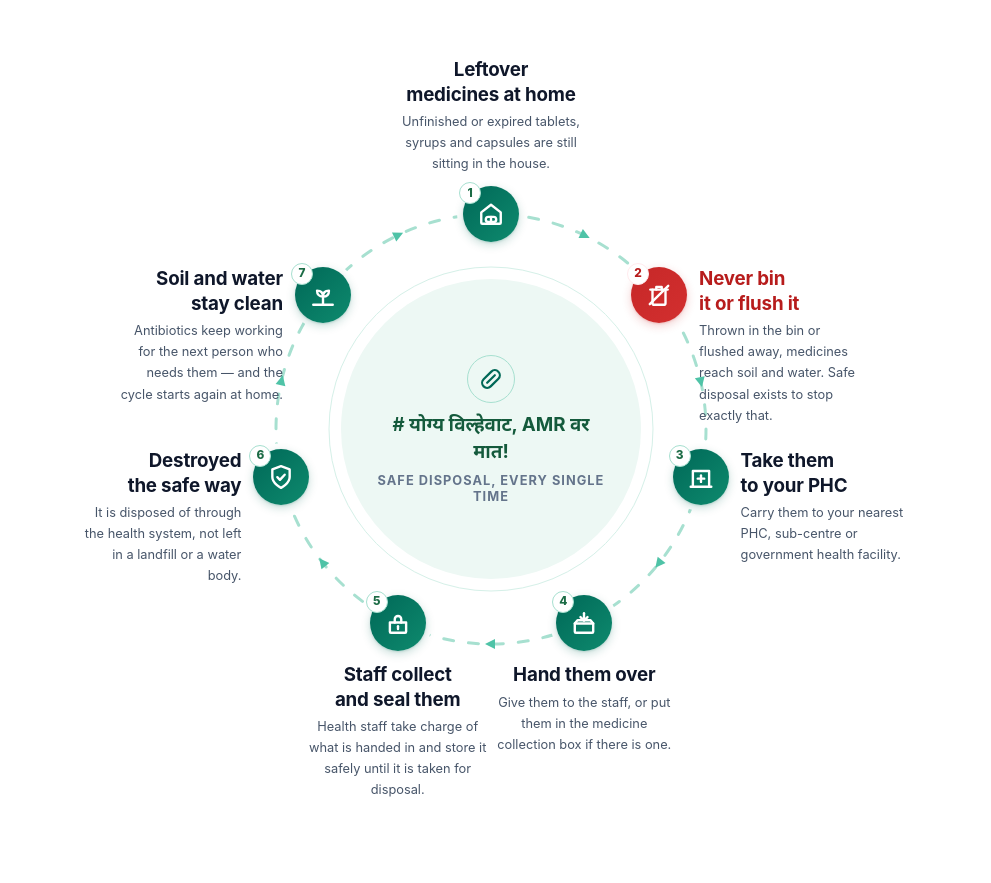
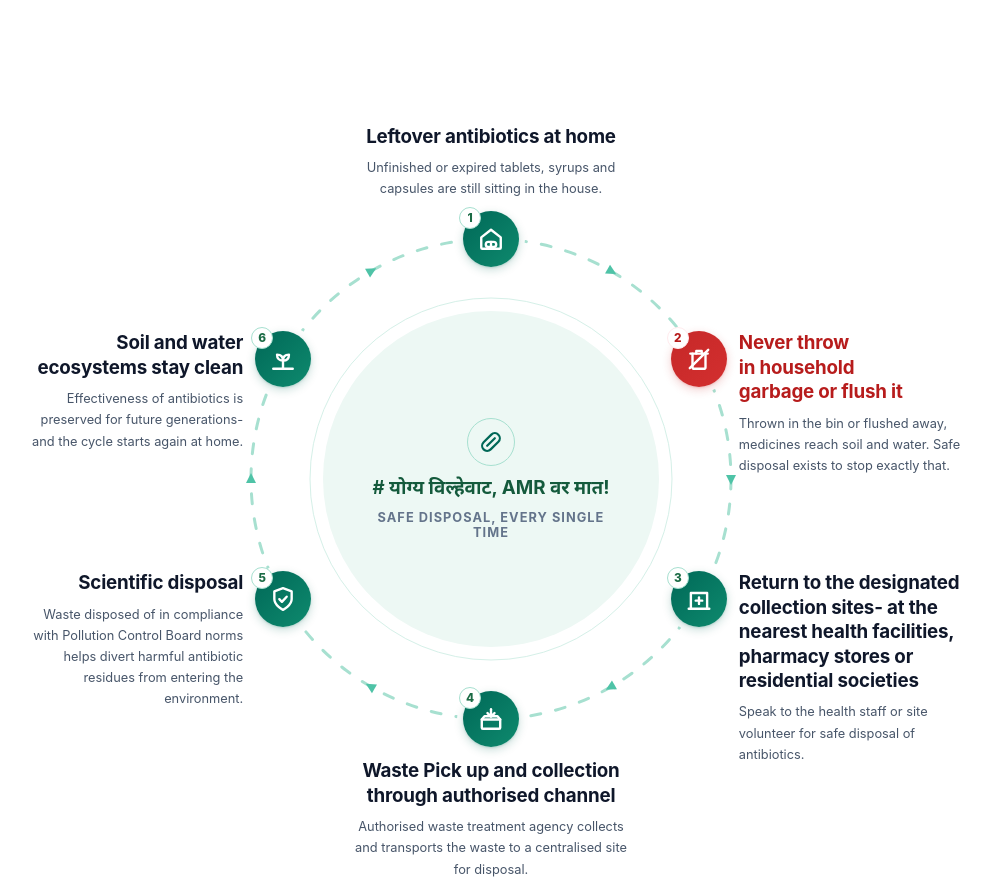
Before and after one commit to Atharva8559/AMR-Pledge-Portal, a plain HTML site: page index.html in a window 1280 px wide. Shown: the part 2700-3583 px from the top of the page, without its empty margins (149-1140 px from the left). Drawn offline with Linux system fonts and the light colour scheme.

Commit message:
Rebuild the Disposal Journey circle for six steps
The copy was rewritten from seven steps to six, and three things broke that the
rendering made obvious.

GEOMETRY WAS STALE. The positions were still seven-node angles, 360/7 apart, so
six nodes left an empty wedge in the upper left and the seven arrows pointed at
gaps. Recomputed for six: angle = -90 + (n-1)*60 from twelve o'clock,
x = 480 + 240*cos, y = 480 + 240*sin, with six arrows at the midpoints. Verified
by rendering — all six disc centres land on their computed points to the pixel,
and the set is symmetric about x = 480 (n2 mirrors n6, n3 mirrors n5).

THE BOX WAS TOO SMALL FOR THE NEW COPY. The old labels were three-word phrases;
one of the new ones runs 117 characters. At 232px wide it wrapped across the
orbit and into its neighbours. The diagram is now 960x960 with 290px blocks, and
the circular form starts at 1100px rather than 1025px so it always has room.
Measured: zero overlaps, zero blocks escaping the box, at 360 and 1400.

THE MARATHI HAD SILENTLY GONE WRONG. Translations are stored per key, so the
rewritten English kept the old Marathi: step 4 read "Waste Pick up and collection
through authorised channel" in English and "hand it over to the staff" in
Marathi. All twelve journey strings retranslated against the new copy — the two
languages were saying different things, on disposal instructions.

Also: the i18n keys ran 1,2,3,4,6,7 while data-step ran 1-6, because the deleted
step left a hole. Renumbered so data-step N maps to journey.stepN.

Two typos in the new copy corrected: "preserved for for future generations" and
two stray spaces before full stops.

Co-Authored-By: Claude Opus 5 <noreply@anthropic.com>

```diff
--- a/index.html
+++ b/index.html
@@ -277,18 +277,17 @@
       <div class="journey-diagram">
 
         <!-- Graphic layer: decoration only. No text, no discs, no interaction. -->
-        <svg class="journey-orbit reveal" viewBox="0 0 860 860" aria-hidden="true" focusable="false">
-          <circle class="journey-orbit-disc" cx="430" cy="430" r="150" />
-          <circle class="journey-orbit-disc-ring" cx="430" cy="430" r="162" />
-          <circle class="journey-orbit-ring" cx="430" cy="430" r="215" />
+        <svg class="journey-orbit reveal" viewBox="0 0 960 960" aria-hidden="true" focusable="false">
+          <circle class="journey-orbit-disc" cx="480" cy="480" r="168" />
+          <circle class="journey-orbit-disc-ring" cx="480" cy="480" r="181" />
+          <circle class="journey-orbit-ring" cx="480" cy="480" r="240" />
           <g class="journey-orbit-arrows">
-            <path d="M-4 -5 L6 0 L-4 5 Z" transform="translate(523.285 236.292) rotate(25.7143)" />
-            <path d="M-4 -5 L6 0 L-4 5 Z" transform="translate(639.610 382.158) rotate(77.1429)" />
-            <path d="M-4 -5 L6 0 L-4 5 Z" transform="translate(598.094 564.050) rotate(128.5714)" />
-            <path d="M-4 -5 L6 0 L-4 5 Z" transform="translate(430.000 645.000) rotate(180.0000)" />
-            <path d="M-4 -5 L6 0 L-4 5 Z" transform="translate(261.906 564.050) rotate(231.4286)" />
-            <path d="M-4 -5 L6 0 L-4 5 Z" transform="translate(220.390 382.158) rotate(282.8571)" />
-            <path d="M-4 -5 L6 0 L-4 5 Z" transform="translate(336.715 236.292) rotate(334.2857)" />
+            <path d="M-4 -5 L6 0 L-4 5 Z" transform="translate(600.000 272.154) rotate(30)" />
+            <path d="M-4 -5 L6 0 L-4 5 Z" transform="translate(720.000 480.000) rotate(90)" />
+            <path d="M-4 -5 L6 0 L-4 5 Z" transform="translate(600.000 687.846) rotate(150)" />
+            <path d="M-4 -5 L6 0 L-4 5 Z" transform="translate(360.000 687.846) rotate(210)" />
+            <path d="M-4 -5 L6 0 L-4 5 Z" transform="translate(240.000 480.000) rotate(270)" />
+            <path d="M-4 -5 L6 0 L-4 5 Z" transform="translate(360.000 272.154) rotate(330)" />
           </g>
         </svg>
 
@@ -321,7 +320,7 @@
               <span class="journey-node-num">1</span>
             </span>
             <div class="journey-step-text">
-              <h3 class="journey-step-label" data-i18n="journey.step1.label">Leftover medicines at home</h3>
+              <h3 class="journey-step-label" data-i18n="journey.step1.label">Leftover antibiotics at home</h3>
               <p class="journey-step-detail" data-i18n="journey.step1.detail">Unfinished or expired tablets, syrups and
                 capsules are still sitting in the house.</p>
             </div>
@@ -339,7 +338,7 @@
               <span class="journey-node-num">2</span>
             </span>
             <div class="journey-step-text">
-              <h3 class="journey-step-label" data-i18n="journey.step2.label">Never bin it or flush it</h3>
+              <h3 class="journey-step-label" data-i18n="journey.step2.label">Never throw in household garbage or flush it</h3>
               <p class="journey-step-detail" data-i18n="journey.step2.detail">Thrown in the bin or flushed away,
                 medicines reach soil and water. Safe disposal exists to stop exactly that.</p>
             </div>
@@ -357,9 +356,8 @@
               <span class="journey-node-num">3</span>
             </span>
             <div class="journey-step-text">
-              <h3 class="journey-step-label" data-i18n="journey.step3.label">Take them to your PHC</h3>
-              <p class="journey-step-detail" data-i18n="journey.step3.detail">Carry them to your nearest PHC,
-                sub-centre or government health facility.</p>
+              <h3 class="journey-step-label" data-i18n="journey.step3.label">Return to the designated collection sites- at the nearest health facilities, pharmacy stores or residential societies</h3>
+              <p class="journey-step-detail" data-i18n="journey.step3.detail">Speak to the health staff or site volunteer for safe disposal of antibiotics.</p>
             </div>
           </li>
 
@@ -375,46 +373,27 @@
               <span class="journey-node-num">4</span>
             </span>
             <div class="journey-step-text">
-              <h3 class="journey-step-label" data-i18n="journey.step4.label">Hand them over</h3>
-              <p class="journey-step-detail" data-i18n="journey.step4.detail">Give them to the staff, or put them in the
-                medicine collection box if there is one.</p>
+              <h3 class="journey-step-label" data-i18n="journey.step4.label">Waste Pick up and collection through authorised channel</h3>
+              <p class="journey-step-detail" data-i18n="journey.step4.detail">Authorised waste treatment agency collects and transports the waste to a centralised site for disposal.</p>
             </div>
           </li>
 
-          <li class="journey-step journey-step--bottom reveal" data-step="5">
-            <span class="journey-node" aria-hidden="true">
-              <svg width="26" height="26" viewBox="0 0 24 24" fill="none" stroke="currentColor" stroke-width="2.2"
-                stroke-linecap="round" stroke-linejoin="round">
-                <path d="M4.5 11.5h15V20a1 1 0 0 1-1 1h-13a1 1 0 0 1-1-1z" />
-                <path d="M9 11.5V8.5a3 3 0 0 1 6 0v3" />
-                <path d="M12 15v2.5" />
-              </svg>
-              <span class="journey-node-num">5</span>
-            </span>
-            <div class="journey-step-text">
-              <h3 class="journey-step-label" data-i18n="journey.step5.label">Staff collect and seal them</h3>
-              <p class="journey-step-detail" data-i18n="journey.step5.detail">Health staff take charge of what is handed
-                in and store it safely until it is taken for disposal.</p>
-            </div>
-          </li>
-
-          <li class="journey-step journey-step--left reveal" data-step="6">
+          <li class="journey-step journey-step--left reveal" data-step="5">
             <span class="journey-node" aria-hidden="true">
               <svg width="26" height="26" viewBox="0 0 24 24" fill="none" stroke="currentColor" stroke-width="2.2"
                 stroke-linecap="round" stroke-linejoin="round">
                 <path d="M12 22s8-4 8-10V5l-8-3-8 3v7c0 6 8 10 8 10z" />
                 <path d="M8.6 12.2l2.4 2.4 4.4-4.7" />
               </svg>
-              <span class="journey-node-num">6</span>
+              <span class="journey-node-num">5</span>
             </span>
             <div class="journey-step-text">
-              <h3 class="journey-step-label" data-i18n="journey.step6.label">Destroyed the safe way</h3>
-              <p class="journey-step-detail" data-i18n="journey.step6.detail">It is disposed of through the health
-                system, not left in a landfill or a water body.</p>
+              <h3 class="journey-step-label" data-i18n="journey.step5.label">Scientific disposal</h3>
+              <p class="journey-step-detail" data-i18n="journey.step5.detail">Waste disposed of in compliance with Pollution Control Board norms helps divert harmful antibiotic residues from entering the environment.</p>
             </div>
           </li>
 
-          <li class="journey-step journey-step--left reveal" data-step="7">
+          <li class="journey-step journey-step--left reveal" data-step="6">
             <span class="journey-node" aria-hidden="true">
               <svg width="26" height="26" viewBox="0 0 24 24" fill="none" stroke="currentColor" stroke-width="2.2"
                 stroke-linecap="round" stroke-linejoin="round">
@@ -423,12 +402,11 @@
                 <path d="M12 13.5c-3.6 0-5.5-2.2-5.5-5.5 3.6 0 5.5 2.2 5.5 5.5z" />
                 <path d="M12 13.5c3.6 0 5.5-2.2 5.5-5.5-3.6 0-5.5 2.2-5.5 5.5z" />
               </svg>
-              <span class="journey-node-num">7</span>
+              <span class="journey-node-num">6</span>
             </span>
             <div class="journey-step-text">
-              <h3 class="journey-step-label" data-i18n="journey.step7.label">Soil and water stay clean</h3>
-              <p class="journey-step-detail" data-i18n="journey.step7.detail">Antibiotics keep working for the next
-                person who needs them — and the cycle starts again at home.</p>
+              <h3 class="journey-step-label" data-i18n="journey.step6.label">Soil and water ecosystems stay clean</h3>
+              <p class="journey-step-detail" data-i18n="journey.step6.detail">Effectiveness of antibiotics is preserved for future generations- and the cycle starts again at home.</p>
             </div>
           </li>
 
--- a/style.css
+++ b/style.css
@@ -3027,11 +3027,30 @@ footer::after {
 
    Again: NO `transform` anywhere below. .reveal owns it.
    ─────────────────────────────────────────────── */
-@media (min-width: 1025px) {
+/* ───────────────────────────────────────────────
+   THE DISPOSAL JOURNEY — CIRCULAR FORM
+
+   Six nodes. Recomputed from scratch when the copy changed from seven steps to
+   six: the old positions were seven-node angles, which left an empty wedge in
+   the upper left and pointed the arrows at nothing.
+
+   The box is 960 x 960 CSS px against a 0 0 960 960 viewBox, so one viewBox
+   unit is one CSS pixel and the SVG and CSS share the same numbers. It is
+   bigger than the seven-node version was because the labels are now full
+   sentences rather than three-word phrases, and they need the room.
+
+   Node points: angle = -90 + (n-1)*60, clockwise from twelve o'clock,
+   x = 480 + 240*cos(angle), y = 480 + 240*sin(angle). Each block is offset by
+   half a disc (28px) so the disc centre lands exactly on its node point.
+   Symmetric about x = 480: n2 mirrors n6, n3 mirrors n5.
+
+   Still no `transform` anywhere below — .reveal owns it.
+   ─────────────────────────────────────────────── */
+@media (min-width: 1100px) {
 
   .journey-diagram {
-    width: 860px;
-    height: 860px;
+    width: 960px;
+    height: 960px;
     max-width: none;
   }
 
@@ -3054,16 +3073,14 @@ footer::after {
     stroke-width: 1;
   }
 
-  /* 10 + 15.0164 = 25.01639, which repeats exactly 54 times around the
-     1350.885 circumference, so the dash pattern closes with no stub at the
-     seam. The ring is never animated — see the note in the reduced-motion
-     block about why a moving dash pattern was rejected. */
+  /* 10 + 15.13274 = 25.13274, which repeats exactly 60 times around the
+     1507.9645 circumference, so the dash pattern closes with no stub. */
   .journey-orbit-ring {
     fill: none;
     stroke: var(--green-200);
     stroke-width: 3;
     stroke-linecap: round;
-    stroke-dasharray: 10 15.0164;
+    stroke-dasharray: 10 15.13274;
   }
 
   .journey-orbit-arrows {
@@ -3071,8 +3088,8 @@ footer::after {
     stroke: none;
   }
 
-  /* Centred by a full-size flex overlay rather than a translate, because this
-     element carries .reveal and a positioning transform would be clobbered. */
+  /* Centred by a full-size flex overlay, not a translate: this element carries
+     .reveal and a positioning transform would be clobbered. */
   .journey-hub {
     position: absolute;
     inset: 0;
@@ -3081,12 +3098,12 @@ footer::after {
   }
 
   .journey-hub-inner {
-    max-width: 230px;
-  }
-
-  /* Must fill the 860px box: the steps are absolutely positioned against THIS
-     element, and as a plain block it would collapse to zero height — which
-     silently breaks step 1, the only one anchored with `bottom`. */
+    max-width: 250px;
+  }
+
+  /* Must fill the box: the steps position against THIS element, and as a plain
+     block it would collapse to zero height, breaking the one anchored by
+     `bottom`. */
   .journey-steps {
     position: absolute;
     inset: 0;
@@ -3101,6 +3118,7 @@ footer::after {
   .journey-step {
     position: absolute;
     gap: var(--space-3);
+    width: 290px;
   }
 
   .journey-step-text {
@@ -3109,7 +3127,7 @@ footer::after {
 
   .journey-step-label {
     font-size: var(--text-md);
-    margin-bottom: var(--space-1);
+    margin-bottom: var(--space-2);
   }
 
   .journey-step-detail {
@@ -3118,49 +3136,43 @@ footer::after {
   }
 
   /* Four placement families. The disc is the first DOM child, so -reverse puts
-     it on the inner edge (nearest the circle) with no effect on reading order. */
+     it on the inner edge, nearest the circle, with no effect on reading order. */
   .journey-step--top {
     flex-direction: column-reverse;
     align-items: center;
     text-align: center;
-    width: 181px;
   }
 
   .journey-step--bottom {
     flex-direction: column;
     align-items: center;
     text-align: center;
-    width: 181px;
   }
 
   .journey-step--right {
     flex-direction: row;
     align-items: flex-start;
     text-align: left;
-    width: 232px;
   }
 
   .journey-step--left {
     flex-direction: row-reverse;
     align-items: flex-start;
     text-align: right;
-    width: 232px;
-  }
-
-  /* n=1  (430.000, 215.000) — block bottom edge = 215 + 28 = 243 from the top */
-  .journey-step[data-step="1"] { left: 339.5px; bottom: 617px; }
-  /* n=2  (598.094, 295.950) */
-  .journey-step[data-step="2"] { left: 570.1px; top: 267.9px; }
-  /* n=3  (639.610, 477.842) */
-  .journey-step[data-step="3"] { left: 611.6px; top: 449.8px; }
-  /* n=4  (523.285, 623.708) */
-  .journey-step[data-step="4"] { left: 432.8px; top: 595.7px; }
-  /* n=5  (336.715, 623.708) — mirror of 4 */
-  .journey-step[data-step="5"] { left: 246.2px; top: 595.7px; }
-  /* n=6  (220.390, 477.842) — mirror of 3 */
-  .journey-step[data-step="6"] { right: 611.6px; top: 449.8px; }
-  /* n=7  (261.906, 295.950) — mirror of 2 */
-  .journey-step[data-step="7"] { right: 570.1px; top: 267.9px; }
+  }
+
+  /* n=1  (480.00, 240.00) — block bottom edge sits at 240 + 28 = 268 from the top */
+  .journey-step[data-step="1"] { left: 335.0px; bottom: 692.0px; }
+  /* n=2  (687.85, 360.00) */
+  .journey-step[data-step="2"] { left: 659.8px; top: 332.0px; }
+  /* n=3  (687.85, 600.00) */
+  .journey-step[data-step="3"] { left: 659.8px; top: 572.0px; }
+  /* n=4  (480.00, 720.00) */
+  .journey-step[data-step="4"] { left: 335.0px; top: 692.0px; }
+  /* n=5  (272.15, 600.00) — mirror of 3 */
+  .journey-step[data-step="5"] { right: 659.8px; top: 572.0px; }
+  /* n=6  (272.15, 360.00) — mirror of 2 */
+  .journey-step[data-step="6"] { right: 659.8px; top: 332.0px; }
 }
 
 @media (prefers-reduced-motion: reduce) {
```
Also changed, not shown: MARATHI_WORKSHEET.md (+12 -14 lines), strings.mr.js (+20 -24 lines).
